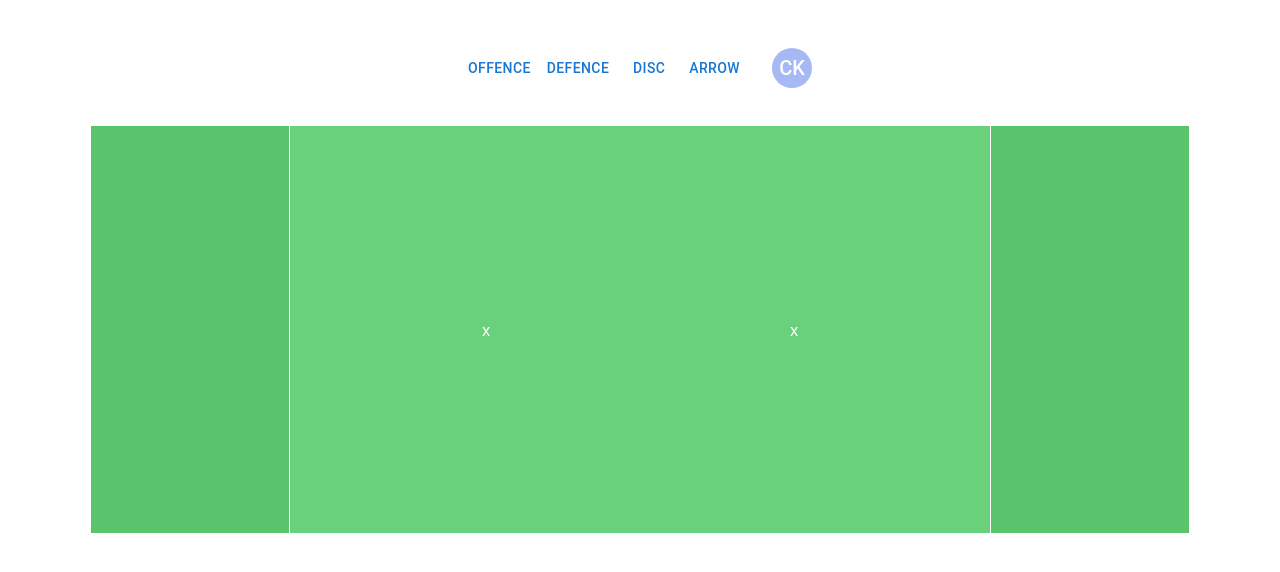
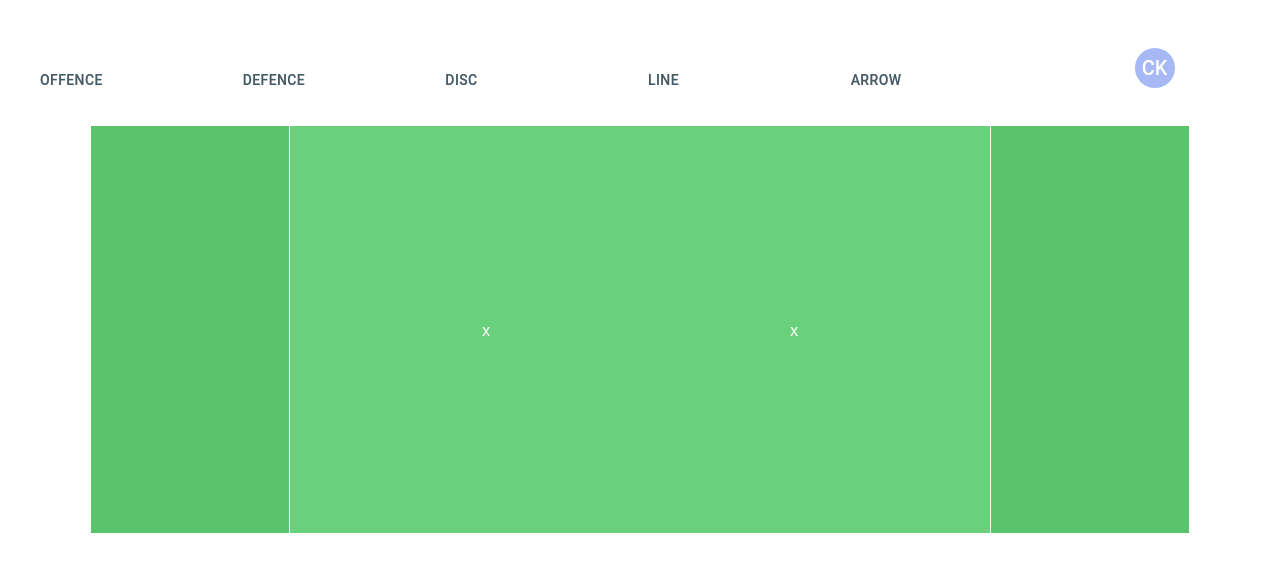
Before and after one commit to ChandlerKenworthy/ultimate-tactics, a React (Vite) app: page / in a window 1280 px wide. Shown: the top 572 px of the page. Built offline with nearby package versions, Linux system fonts and the light colour scheme.

Commit message:
Add working drag-n-drop

```diff
--- a/src/App.jsx
+++ b/src/App.jsx
@@ -1,39 +1,44 @@
-import { DndContext, KeyboardSensor, PointerSensor, TouchSensor, closestCorners, useSensor, useSensors } from '@dnd-kit/core'
-import { TextField, Button } from '@mui/material';
+import { DndContext, KeyboardSensor, PointerSensor, TouchSensor, rectIntersection, useSensor, useSensors } from '@dnd-kit/core'
 import './App.css'
 import { useState } from 'react'
-import Column from './components/Column';
-import { arrayMove, sortableKeyboardCoordinates } from '@dnd-kit/sortable';
-import DragItem from './components/DragItem';
+import { v4 as uuidv4 } from 'uuid';
+import { sortableKeyboardCoordinates } from '@dnd-kit/sortable';
 import MenuBar from './components/MenuBar';
 import DroppableField from './components/DroppableField';
+//import BottomMenu from './components/BottomMenu';
 
 function App() {
-  const [tasks, setTasks] = useState([
-    {id: 1, title: "Finish writing my thesis"},
-    {id: 2, title: "Make my frisbee app"},
-    {id: 3, title: "Phone Evie"}
-  ]);
+  const [items, setItems] = useState([]);
+  const [draggedPosition, setDraggedPosition] = useState({x: null, y: null});
 
-  const [input, setInput] = useState("");
+  const handleDragMove = (event) => {
+    const {active, over} = event;
 
-  const addTask = (title) => {
-    setTasks([...tasks, {id: tasks.length + 1, title: title}]);
+
   };
 
   const handleDragEnd = (event) => {
-    const {active, over} = event;
-    if(active.id === over.id) {
-      return;
+    const { active, over } = event;
+
+    //console.log(active.rect.current.translated);
+    //console.log(over.rect.rect);
+    //const width = active.rect.current.translated.width;
+
+    const height = active.rect.current.translated.height;
+
+    const posX = active.rect.current.translated.left - over.rect.rect.left;
+    const posY = active.rect.current.translated.top - over.rect.rect.top - (height / 2);
+
+    if(over && over.id === 'field') { // Dropped inside the field
+      setItems((currItems) => [
+        ...currItems,
+        {
+          id: uuidv4(),
+          type: active.id,
+          position: {x: posX, y: posY}
+        },
+      ]);
     }
-
-    const getTaskPos = (id) => tasks.findIndex(task => task.id === id);
-
-    setTasks(curr => {
-      const originalPos = getTaskPos(active.id);
-      const newPos = getTaskPos(over.id);
-      return arrayMove(tasks, originalPos, newPos);
-    });
   };
 
   const sensors = useSensors(
@@ -44,23 +49,17 @@ function App() {
     })
   );
 
-  const addTaskHandler = () => {
-    if(!input) {
-      return;
-    }
-    addTask(input);
-    setInput("");
-  }
-
   return (
     <div>
       <DndContext
-        collisionDetection={closestCorners}
+        collisionDetection={rectIntersection}
         sensors={sensors}
         onDragEnd={handleDragEnd}
+        onDragMove={handleDragMove}
       >
         <MenuBar />
-        <DroppableField />
+        <DroppableField fieldItems={items} />
+        {/*<BottomMenu />*/}
       </DndContext>
     </div>
   )
--- /dev/null
+++ b/src/components/BottomMenu.jsx
@@ -0,0 +1,7 @@
+import * as React from 'react';
+
+export default function BottomMenu() {
+  return (
+    <p>Hello world</p>
+  );
+}
--- /dev/null
+++ b/src/components/DraggableIconButton.jsx
@@ -0,0 +1,46 @@
+import { Button, Typography } from "@mui/material";
+import { useDraggable } from '@dnd-kit/core';
+import { CSS } from '@dnd-kit/utilities';
+import { blueGrey } from "@mui/material/colors";
+
+function DraggableIconButton({id, text}) {
+    const {attributes, listeners, setNodeRef, transform} = useDraggable({id: id});
+    const style = { transform: CSS.Translate.toString(transform) };
+
+    return (
+        <div style={{position: 'relative'}}>
+            <Typography
+                variant="button"
+                component={"h2"}
+                style={{
+                    color: blueGrey[200],
+                    position: 'absolute',
+                    top: 0,
+                    left: 0,
+                    zIndex: 11,
+                }}
+            >
+                {text}
+                <Typography
+                    variant="button"
+                    component={"h2"}
+                    ref={setNodeRef}
+                    style={{
+                        ...style,
+                        position: 'absolute',
+                        top: 0,
+                        left: 0,
+                        zIndex: 12,
+                        color: blueGrey[700]
+                    }}
+                    {...listeners}
+                    {...attributes}
+                >
+                    {text}
+                </Typography>
+            </Typography>
+        </div>
+    )
+}
+
+export default DraggableIconButton;
--- a/src/components/DroppableField.jsx
+++ b/src/components/DroppableField.jsx
@@ -1,13 +1,19 @@
 import { useDroppable } from "@dnd-kit/core";
+import FieldItem from "./FieldItem";
 
 const fieldLength = 1100;
+const FIELD_ID = 'field';
 
-function DroppableField() {
-    const {setNodeRef} = useDroppable({id: 1});
+function DroppableField({fieldItems}) {
+    const {setNodeRef} = useDroppable({id: FIELD_ID});
 
     return (
         <div ref={setNodeRef} style={styles.field}>
-            {/* Render something here */}
+            {fieldItems.map((item) => {
+                return (
+                    <FieldItem key={item.id} type={item.type} pos={item.position} />
+                );
+            })}
             <div className="endzone" style={{...styles.endzone, ...styles.endZoneLeft}}></div>
             <div className="brickMark" style={{...styles.brickMark, ...styles.brickMarkLeft}}>x</div>
             <div className="brickMark" style={{...styles.brickMark, ...styles.brickMarkRight}}>x</div>
--- /dev/null
+++ b/src/components/FieldItem.jsx
@@ -0,0 +1,18 @@
+
+const typeToName = {
+    1: 'Offence',
+    2: 'Defence',
+    3: 'Disc',
+    4: 'Line',
+    5: 'Arrow'
+}
+
+function FieldItem({type, pos}) {
+    return (
+        <div style={{background: 'blue', position: 'absolute', zIndex: 100, left: pos.x, top: pos.y}}>
+            <p>{typeToName[type]}</p>
+        </div>
+    )
+}
+
+export default FieldItem;
--- a/src/components/MenuBar.jsx
+++ b/src/components/MenuBar.jsx
@@ -1,20 +1,8 @@
 import * as React from 'react';
-import { Box, Typography, Button, IconButton, Avatar, Menu, MenuItem, Divider, ListItemIcon } from "@mui/material";
+import { Grid, IconButton, Avatar, Menu, MenuItem, Divider, ListItemIcon } from "@mui/material";
 import { PersonAdd, Settings, Logout } from '@mui/icons-material';
-import Tooltip, { tooltipClasses } from '@mui/material/Tooltip';
-import { styled } from '@mui/material/styles';
-
-const HtmlTooltip = styled(({ className, ...props }) => (
-    <Tooltip {...props} classes={{ popper: className }} />
-  ))(({ theme }) => ({
-    [`& .${tooltipClasses.tooltip}`]: {
-      backgroundColor: '#f5f5f9',
-      color: 'rgba(0, 0, 0, 0.87)',
-      maxWidth: 220,
-      fontSize: theme.typography.pxToRem(12),
-      border: '1px solid #dadde9',
-    },
-  }));
+import Tooltip from '@mui/material/Tooltip';
+import DraggableIconButton from './DraggableIconButton';
 
 function MenuBar() {
     const [anchorEl, setAnchorEl] = React.useState(null);
@@ -57,48 +45,24 @@ function MenuBar() {
       }
 
     return (
-        <>
-        <Box sx={{display: 'flex', alignItems: 'center', justifyContent: 'center'}}>
-            <HtmlTooltip
-                title={
-                    <React.Fragment>
-                        <Typography color="inherit">Add offender</Typography>
-                        Drag and drop onto the <b>{'field'}</b> to add an <em>offensive</em> player.
-                    </React.Fragment>
-                }
-            >
-                <Button>Offence</Button>
-            </HtmlTooltip>
-            <HtmlTooltip
-                title={
-                    <React.Fragment>
-                        <Typography color="inherit">Add defender</Typography>
-                        Drag and drop onto the <b>{'field'}</b> to add a <em>defensive</em> player.
-                    </React.Fragment>
-                }
-            >
-                <Button>Defence</Button>
-            </HtmlTooltip>
-            <HtmlTooltip
-                title={
-                    <React.Fragment>
-                        <Typography color="inherit">Add disc</Typography>
-                        Drag and drop onto the <b>{'field'}</b> to add a <em>disc</em>.
-                    </React.Fragment>
-                }
-            >
-                <Button>Disc</Button>
-            </HtmlTooltip>
-            <HtmlTooltip
-                title={
-                    <React.Fragment>
-                        <Typography color="inherit">Add arrow</Typography>
-                        Drag and drop onto the <b>{'field'}</b> to add a <em>single-headed</em> arrow.
-                    </React.Fragment>
-                }
-            >
-                <Button>Arrow</Button>
-            </HtmlTooltip>
+        <div style={{position: 'relative', zIndex: 10}}>
+            <Grid container spacing={2} sx={{display: 'flex', alignItems: 'center', justifyContent: 'center'}}>
+                <Grid item xs={2}>
+                    <DraggableIconButton id={1} text={"Offence"} />
+                </Grid>
+                <Grid item xs={2}>
+                    <DraggableIconButton id={2} text={"Defence"} />
+                </Grid>
+                <Grid item xs={2}>
+                    <DraggableIconButton id={3} text={"Disc"} />
+                </Grid>
+                <Grid item xs={2}>
+                    <DraggableIconButton id={4} text={"Line"} />
+                </Grid>
+                <Grid item xs={2}>
+                    <DraggableIconButton id={5} text={"Arrow"} />
+                </Grid>
+                <Grid item xs={2}>
                     <Tooltip title={"Account settings"}>
                         <IconButton
                             onClick={handleClick}
@@ -111,7 +75,8 @@ function MenuBar() {
                             <Avatar sx={{ width: 32, height: 32 }} {...stringAvatar('Chandler Kenworthy')}></Avatar>
                         </IconButton>
                     </Tooltip>
-        </Box>
+                </Grid>
+            </Grid>
             <Menu
                 anchorEl={anchorEl}
                 id="account-menu"
@@ -173,7 +138,7 @@ function MenuBar() {
                 Logout
                 </MenuItem>
         </Menu>
-      </>
+      </div>
     )
 }
 
```
Lines whose indentation alone changed are shown as unchanged.
